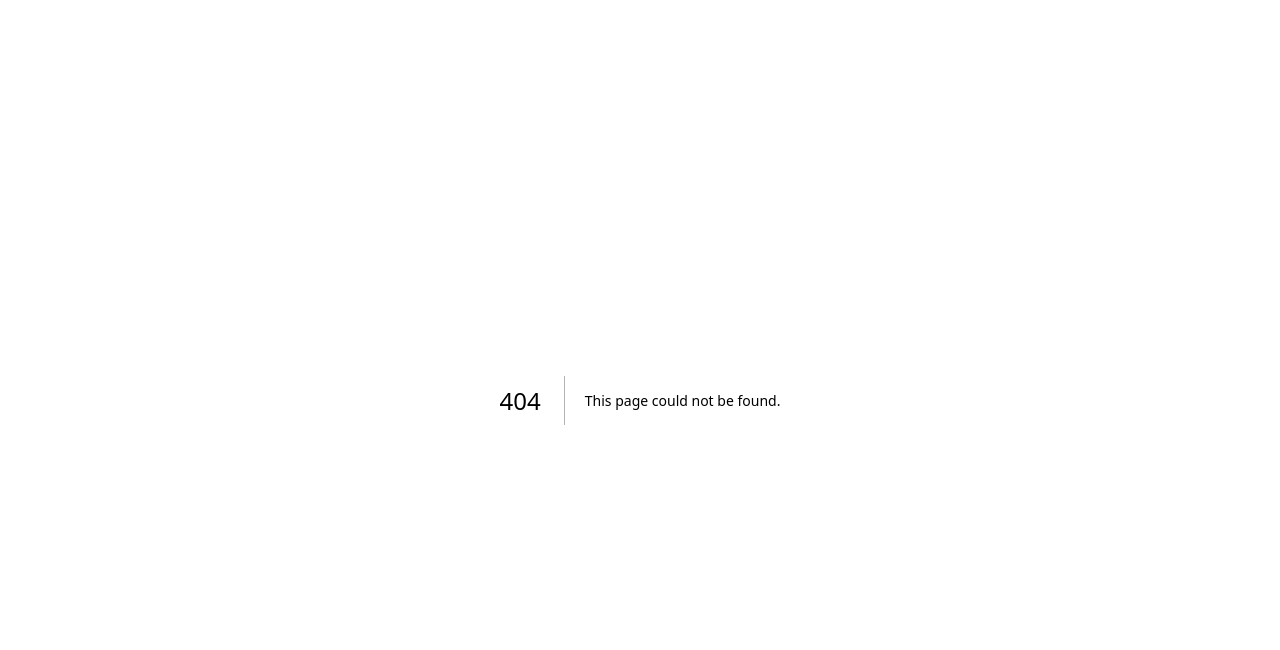
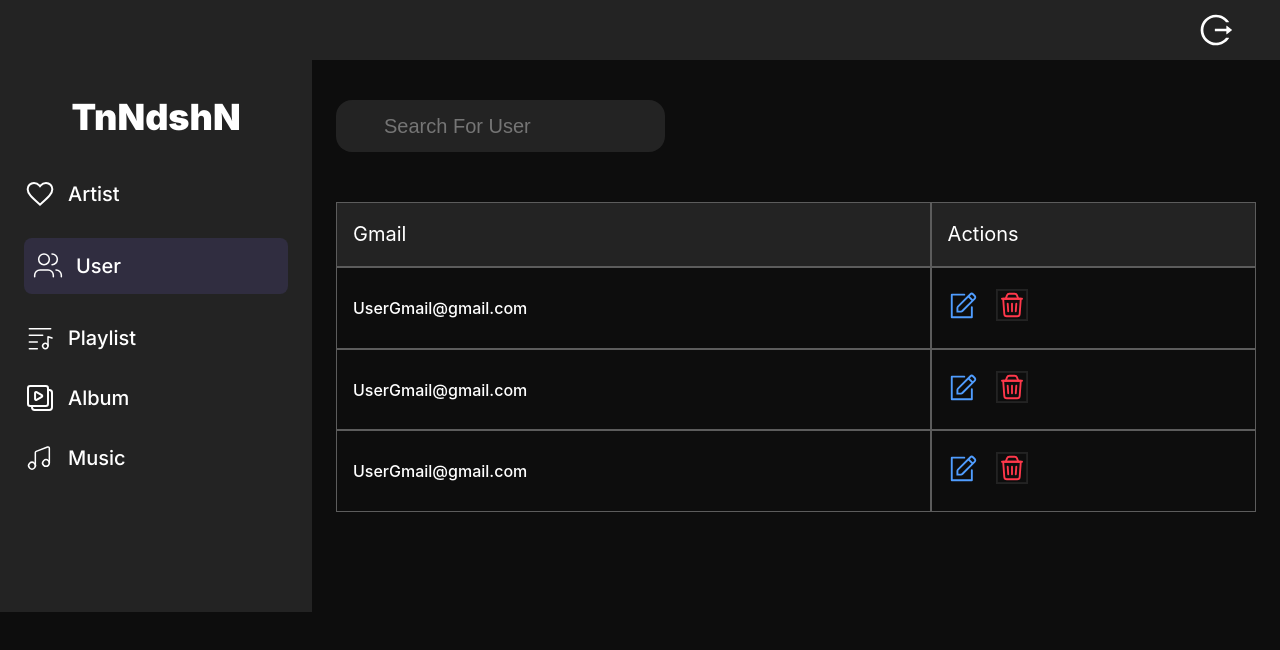
Before and after one commit to Null-logic-0/admin-panel-front-1919, a Next.js app: page /userpage in a window 1280 px wide. Before the commit this address had no page. Shown: the top 650 px of the page. Built offline with nearby package versions, Linux system fonts and the light colour scheme.

Commit message:
Feat: Created User Page

```diff
--- a/src/app/(authorised)/page.tsx
+++ b/src/app/(authorised)/page.tsx
@@ -6,7 +6,7 @@ export default function Home() {
 
     return (
         <main>
-            <Artist/>
+          <Artist />
         </main>
     );
 }
--- /dev/null
+++ b/src/app/(authorised)/userpage/page.tsx
@@ -0,0 +1,12 @@
+import User from "@/app/Components/User/User";
+import styles from "./page.module.css";
+
+
+export default function UserPage() {
+
+    return (
+        <main>
+          <User/>
+        </main>
+    );
+}
--- a/src/app/Components/NavMenu/Navigation/Navigation.tsx
+++ b/src/app/Components/NavMenu/Navigation/Navigation.tsx
@@ -7,7 +7,7 @@ import NavItem from "../NavItem/NavItem";
 
 const linksData = [
   { key: 'home', href: "/", title: "Artist", iconSrc: '/icons/favourite.svg' },
-  { key: 'user', href: "/user", title: "User", iconSrc: '/icons/user.svg' },
+  { key: 'user', href: "/userpage", title: "User", iconSrc: '/icons/user.svg' },
   { key: 'Playlist', href: "/playlist", title: "Playlist", iconSrc: '/icons/playlists.svg' },
   { key: 'album', href: "/album", title: "Album", iconSrc: '/icons/albums.svg' },
   { key: 'music', href: "/music", title: "Music", iconSrc: '/icons/musics.svg' },
--- /dev/null
+++ b/src/app/Components/User/User.module.scss
@@ -0,0 +1,8 @@
+.container {
+    display: flex;
+    align-items: center;
+    justify-content: flex-start;
+    gap: 50px;
+    padding-bottom: 50px;
+
+}
--- /dev/null
+++ b/src/app/Components/User/User.tsx
@@ -0,0 +1,25 @@
+'use client'
+import Search from '../Search/Search';
+import UserTable from '../UserTable/UserTable';
+import styles from './User.module.scss';
+import { useState } from 'react';
+
+
+
+const User = () => {
+    const [searchTerm, setSearchTerm] = useState('');
+
+
+
+    return (
+        <>
+            <div className={styles.container}>
+                <Search placeHolder='Search for User' searchTerm={searchTerm} setSearchTerm={setSearchTerm} />
+            </div>
+           <UserTable  />
+
+        </>
+
+    )
+}
+export default User;
```
Also changed, not shown: src/app/(authorised)/userpage/page.module.scss (added).
